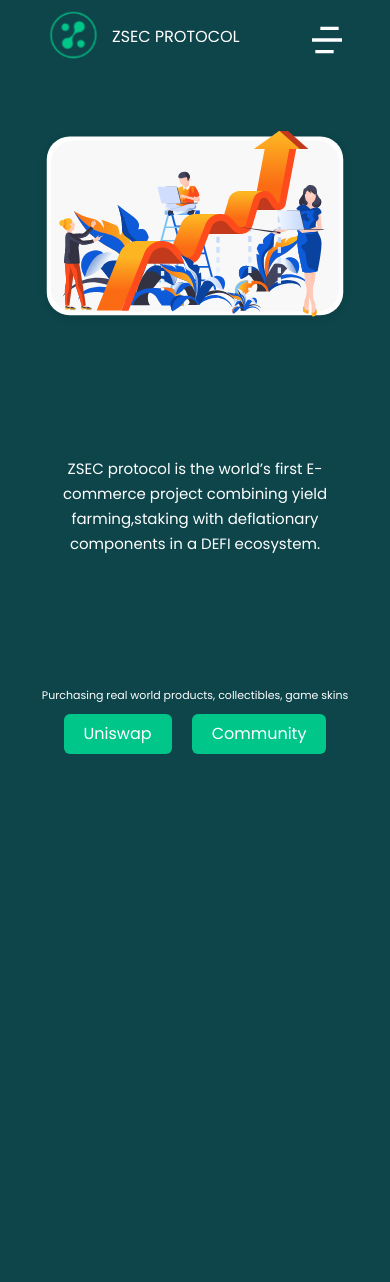
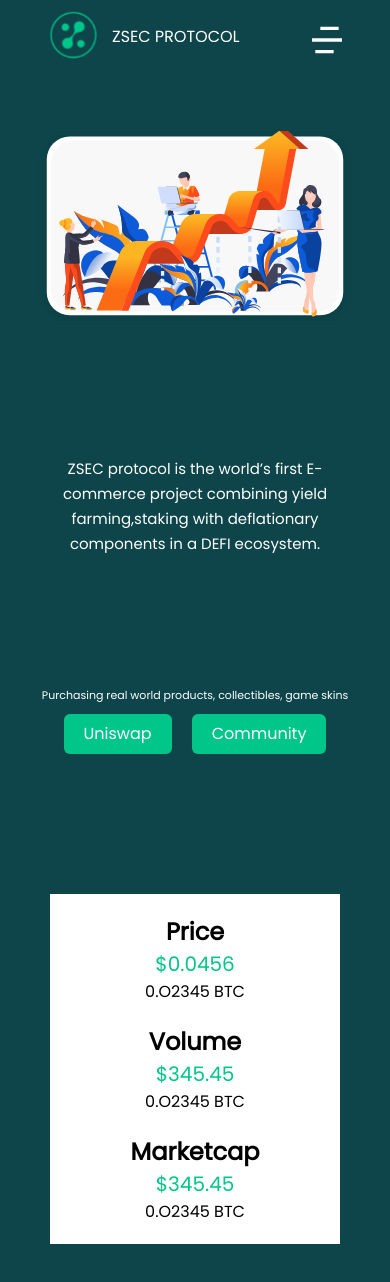
Before and after one commit to naseemshah/react-zesc-website, a React (Create React App) app: page / in a window 390 px wide. Shown: the top 1282 px of the page. Before the commit the page ends 844 px from the top, so only its background shows below. Built offline with nearby package versions, Linux system fonts and the light colour scheme.

Commit message:
introduced prices section

```diff
--- a/src/App.js
+++ b/src/App.js
@@ -1,7 +1,9 @@
 import React from 'react';
 import NavBar from './components/Navbar/Navbar';
 import HeroSection from './components/HeroSection/HeroSection'
+import StatsSection from './components/StatsSecition/StatsSection'
 import './App.css';
+
 
 function App() {
   return (
@@ -9,6 +11,7 @@
       <header className="App-header">
         <NavBar />
         <HeroSection />
+        <StatsSection />
       </header>
     </div>
   );
--- /dev/null
+++ b/src/components/StatsSecition/StatsSection.js
@@ -0,0 +1,43 @@
+import React from 'react';
+import './stats.css';
+
+function statsSection() {
+    let PricesItems = [
+        {
+            title: "Price",
+            dollar: "$0.0456",
+            BTC: "0.O2345 BTC"
+        },
+        {
+            title: "Volume",
+            dollar: "$345.45",
+            BTC: "0.O2345 BTC"
+        },
+        {
+            title: "Marketcap",
+            dollar: "$345.45",
+            BTC: "0.O2345 BTC"
+        }
+    ]
+
+  return (
+        <section id="statsSection">
+            <div className="prices-container">
+                {PricesItems.map((item,id) =>{
+                    return (
+                    <div key={id}>
+                        <h2>{item.title}</h2>
+                        <p className="prices-dollar">{item.dollar}</p>
+                        <p className="prices-BTC">{item.BTC}</p>
+                    </div>
+                    )
+                })}
+
+            </div>
+
+
+        </section>
+  );
+}
+
+export default statsSection;
--- /dev/null
+++ b/src/components/StatsSecition/stats.css
@@ -0,0 +1,67 @@
+#statsSection{
+    padding: 50px;
+}
+
+
+#statsSection .prices-container{
+    padding: 20px;
+    background-color: white;
+    display: grid;
+    grid-template-columns: repeat(3, 1fr);
+    grid-column-gap: 20px;
+    grid-row-gap: 20px;
+    justify-items: center;
+    align-items: center;
+}
+
+#statsSection .prices-container div{
+    display: flex;
+    flex-direction: column;
+    justify-content: center;
+    align-items: center;
+    align-self: center;
+
+
+}
+
+#statsSection .prices-dollar{
+    color: #00C689;
+    font-size: 30px;
+}
+
+@media screen and (max-width: 768px) {
+    #statsSection .prices-container div h1{
+        font-size: 25px;
+    }
+    #statsSection .prices-dollar{
+        color: #00C689;
+        font-size: 25px;
+    }
+
+
+}
+
+
+@media screen and (max-width: 650px) {
+    #statsSection .prices-container{
+       grid-template-columns: repeat(2, 1fr);
+
+    }
+
+    #statsSection .prices-container div h1{
+        font-size: 20px;
+    }
+    #statsSection .prices-dollar{
+        color: #00C689;
+        font-size: 20px;
+    }
+
+}
+
+@media screen and (max-width: 460px) {
+    #statsSection .prices-container{
+        grid-template-columns: repeat(1, 1fr);
+
+     }
+
+}
```
